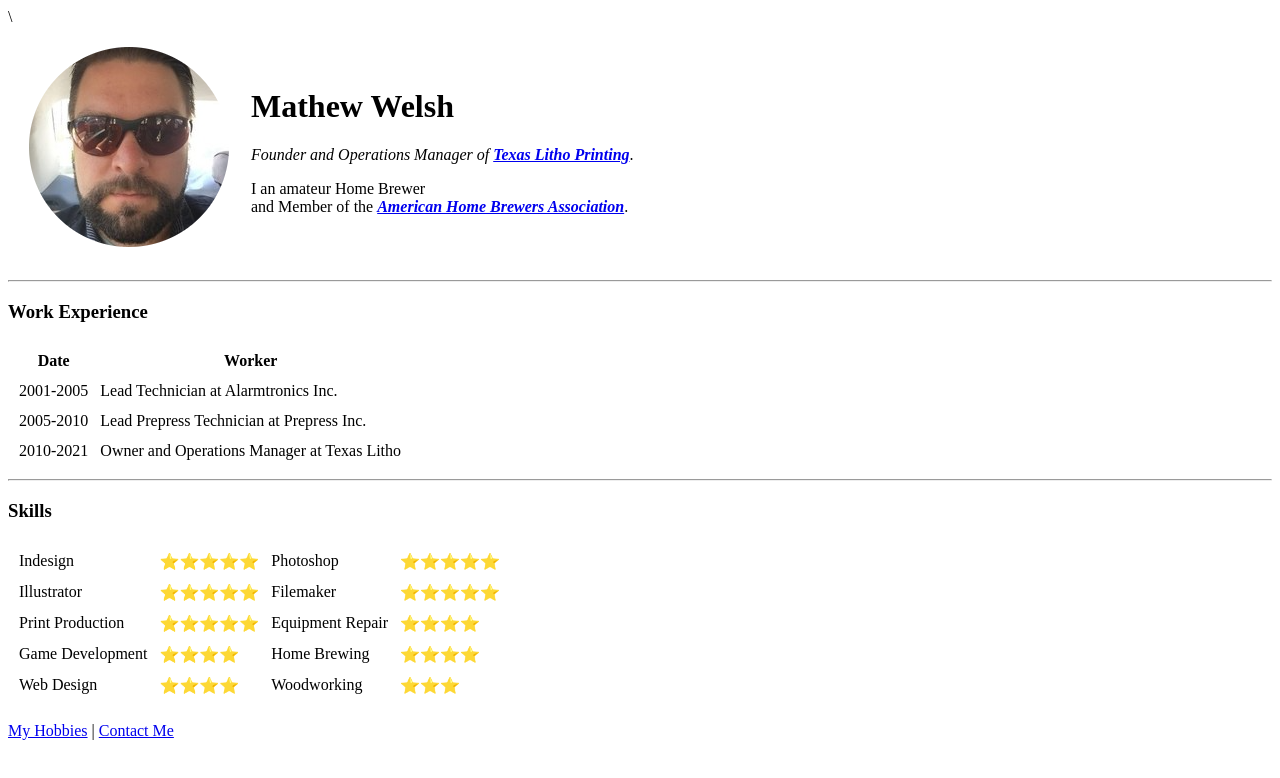
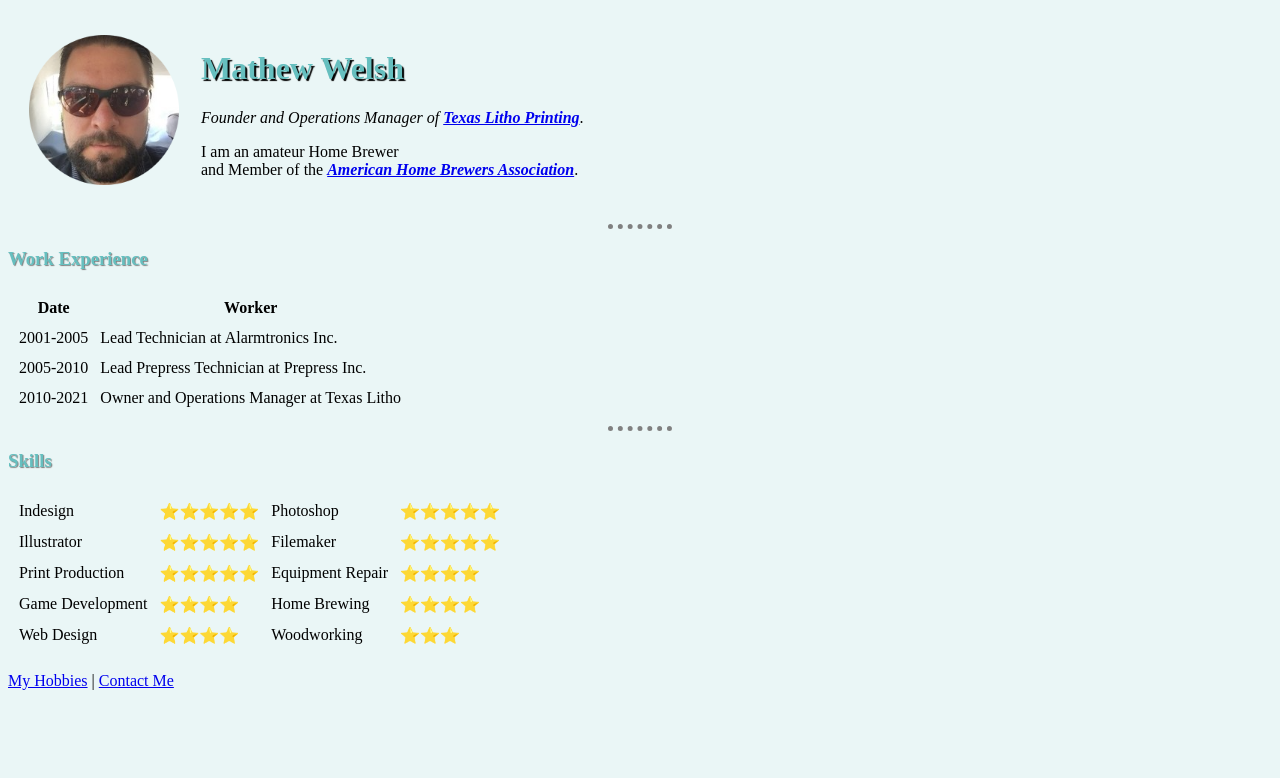
Before and after one commit to mwelsh401/cv, a plain HTML site: page index.html in a window 1280 px wide. Drawn offline with Linux system fonts and the light colour scheme.

Commit message:
Add files via upload

```diff
--- /dev/null
+++ b/css/styles.css
@@ -0,0 +1,21 @@
+body {
+  background-color: #EAF6F6;
+}
+
+hr {
+  border-style: none;
+  border-top-style: dotted;
+  border-color: grey;
+  border-width: 5px;
+  width: 5%;
+}
+
+h1 {
+  color: #66BFBF;
+  text-shadow: 2px 2px 1px black;
+}
+
+h3 {
+  color: #66BFBF;
+  text-shadow: 1px 1px 1px grey;
+}
--- a/index.html
+++ b/index.html
@@ -4,16 +4,17 @@
 <head>
   <meta charset="utf-8">
   <title>😎 Matt's Personal Site 😎</title>
+  <link rel="stylesheet" href="css/styles.css">
 </head>
 
 <body>
   <table cellspacing="20">
     <tr>
-      <td><img src="images/profile.png" alt="Mathew's profile picture"></td>\
+      <td><img height="150px" src="images/profile.png" alt="Mathew's profile picture"></td>
       <td>
         <h1>Mathew Welsh</h1>
         <p><em>Founder and Operations Manager of <strong><a href="http://www.texaslitho.com">Texas Litho Printing</a></strong></em>.</p>
-        <p>I an amateur Home Brewer <br /> and Member of the <strong><em><a href="https://www.homebrewersassociation.org/">American Home Brewers Association</a></strong></em>.</p>
+        <p>I am an amateur Home Brewer <br /> and Member of the <strong><em><a href="https://www.homebrewersassociation.org/">American Home Brewers Association</a></strong></em>.</p>
       </td>
     </tr>
   </table>
```
Also changed, not shown: Form Notebook.html (+2 -1 lines), contact.html (+3 -1 lines), hobbies.html (+1 -0 lines).
